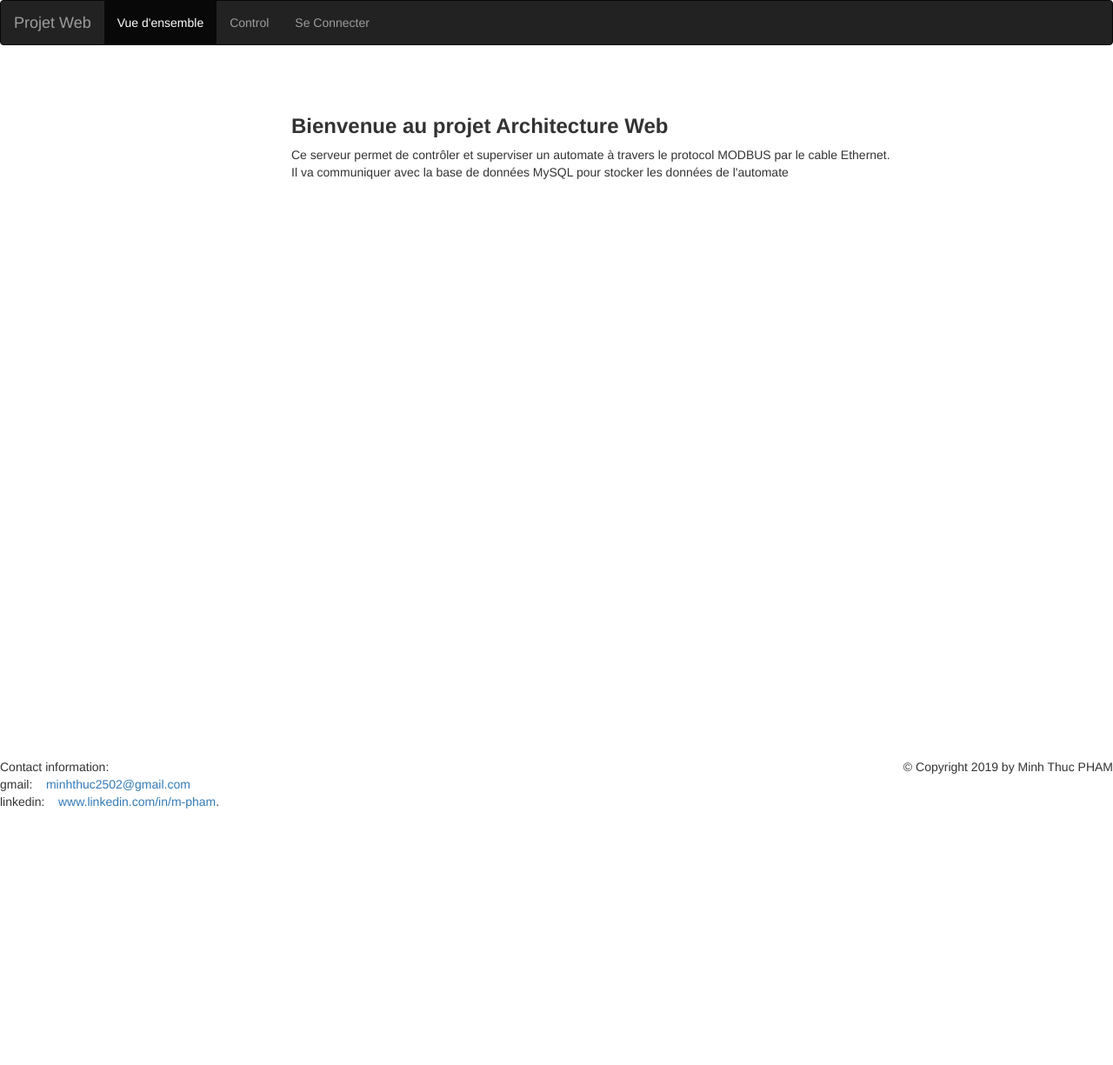
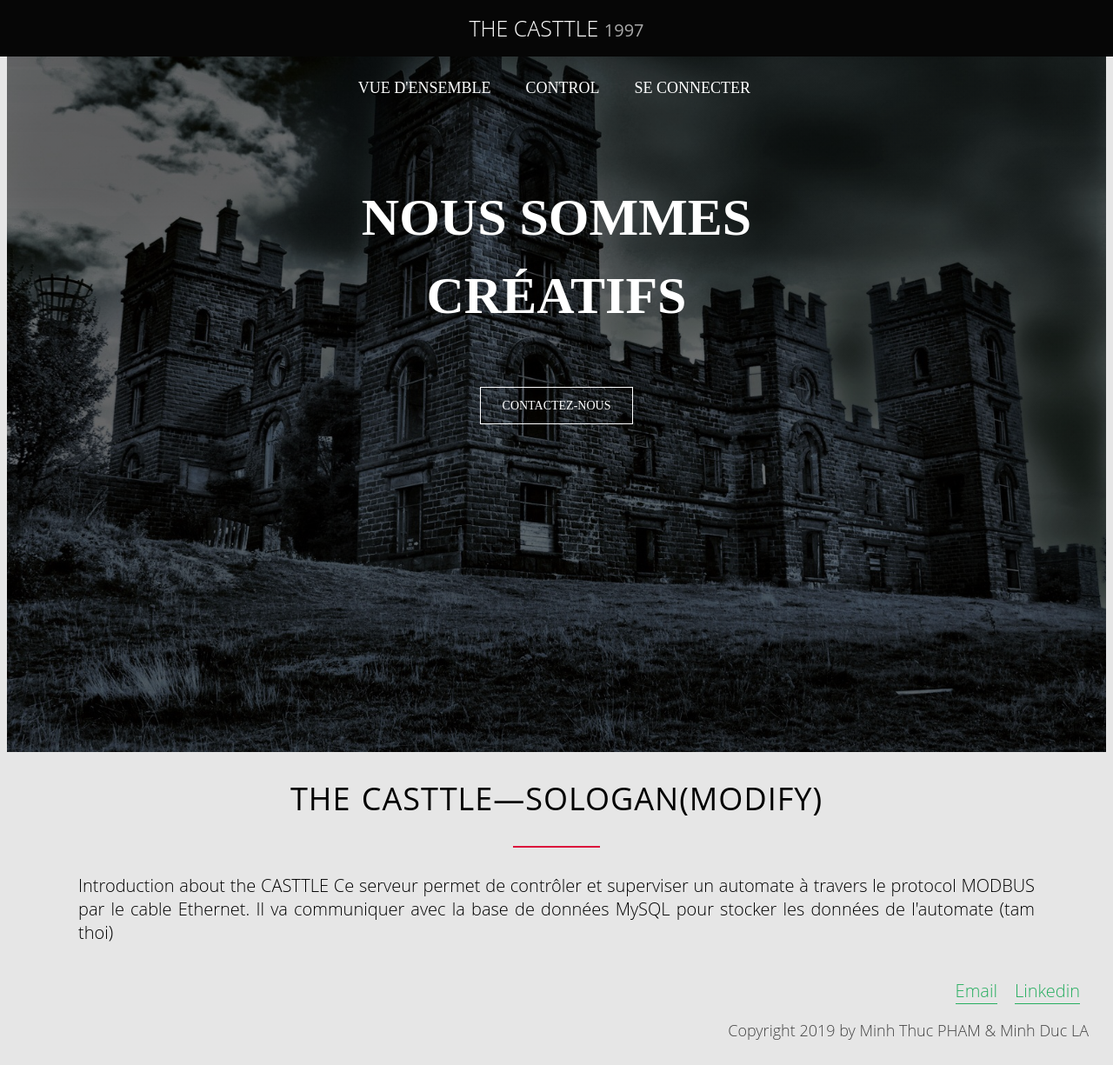
Before and after one commit to minhthuc2502/ACAD-AWAEI, a PHP site: page / in a window 1280 px wide. Shown: the whole page at 87% size. Before the commit the page ends 930 px from the top, so only its background shows below. Run offline with PHP 8.4, Linux system fonts and the light colour scheme.

Commit message:
home page update
Home page update

```diff
--- a/index.php
+++ b/index.php
@@ -7,67 +7,44 @@
         <meta name="viewport" content="width=device-width, initial-scale=1.0">
         <title>PROJET WEB</title>
         <link rel="icon" href="https://i.imgur.com/RjQxEiC.png">
-        <link rel="stylesheet" href="https://maxcdn.bootstrapcdn.com/bootstrap/3.4.0/css/bootstrap.min.css">
-        <script src="https://code.jquery.com/jquery-3.3.1.slim.min.js" integrity="sha384-q8i/X+965DzO0rT7abK41JStQIAqVgRVzpbzo5smXKp4YfRvH+8abtTE1Pi6jizo" crossorigin="anonymous"></script>
-        <script src="https://ajax.googleapis.com/ajax/libs/jquery/3.4.1/jquery.min.js"></script>
-        <script src="https://maxcdn.bootstrapcdn.com/bootstrap/3.4.0/js/bootstrap.min.js"></script>
+        <link rel="stylesheet" href="mainstyle.css" />
     </head>
 
     <body>
-        <nav class="navbar navbar-inverse">
-            <div class="container-fluid">
-                <div class="navbar-header">
-                    <a class="navbar-brand" href="#">Projet Web</a>
-                </div>
-                <div class="collapse navbar-collapse" id="navbarMain">
-                    <ul class="nav navbar-nav">
-                        <li class="active"><a href="#" id="vueEnsemble">Vue d'ensemble</a></li>
-                        <li><a href="#" id="control">Control</a></li>
-                        <li><a href="#" id="connexion">Se Connecter</a></li>
-                    </ul>
-                </div>
-            </div>
-        </nav>
-        <div class="container" id="containerMain" style="height:100vh;width:auto;">
-            <div class = "row p-t-3">
-                    <div class = "col-sm-3">
-                    </div>
-                    <div class = "col-sm-7">
-                            <br>
-                            <br>
-                            <h3><b>Bienvenue au projet Architecture Web</b></h3>
-                            <p>
-                                Ce serveur permet de contrôler et superviser un automate à travers le protocol MODBUS par le cable Ethernet.<br>
-                                Il va communiquer avec la base de données MySQL pour stocker les données de l'automate<br>
-                                <br><br>
-                                <br>
-                            </p>
-                    </div>
+        <!-- Header -->
+        <div>
+            <header id="header" class="alt">
+                <div class="logo"><a href="index.php">THE CASTTLE <span>1997</span></a><div>
+            </header>
+        </div>
+        <div id="mainBody">
+            <nav id="nav-bar">
+                <ul class="main-nav">
+                    <li><a href="vueEnsemble.html">Vue d'ensemble</a></li>
+                    <li><a href="about.php">Control</a></li>
+                    <li><a href="login.php">Se Connecter</a></li>
+                </ul>
+            </nav>
+            <div class="welcome-text">
+                <h1>Nous sommes créatifs</h1>
+                <a href="#footpage">Contactez-nous</a>
             </div>
         </div>
-        <footer style="float:left">
-                <p>Contact information:<br>
-                    gmail:&nbsp;&nbsp;&nbsp;&nbsp;<a href="mailto:minhthuc2502@gmail.com">minhthuc2502@gmail.com</a><br>
-                    linkedin:&nbsp;&nbsp;&nbsp;&nbsp;<a href="http://www.linkedin.com/in/m-pham">www.linkedin.com/in/m-pham</a>.
+        <section class="section-main" id='features'>
+            <div class="row">
+                <h2>THE CASTTLE&mdash;SOLOGAN(MODIFY)</h2>
+                <p class="introduction">
+                    Introduction about the CASTTLE  Ce serveur permet de contrôler et superviser un automate à travers le protocol MODBUS par le cable Ethernet.
+                    Il va communiquer avec la base de données MySQL pour stocker les données de l'automate (tam thoi)
                 </p>
-        </footer>
-        <footer style="float:right">&copy; Copyright 2019 by Minh Thuc PHAM</footer>
-    </body>
-    <script>
-            $('#vueEnsemble').click(
-                function(){
-                    document.getElementById('containerMain').innerHTML =    '<iframe src="vueEnsemble.html" style="height:100%; width:100%;border:hidden "></iframe>';
-                }
-            );
-            $('#control').click(
-                function(){
-                    document.getElementById('containerMain').innerHTML = '<iframe src="about.php" style="height:100%; width:100%;border:hidden "></iframe>';
-                }
-            );
-            $('#connexion').click(
-                function(event){
-                    document.getElementById('containerMain').innerHTML = '<iframe src="login.php" style="height:100%; width:100%;border:hidden "></iframe>';
-                }
-            );
-    </script>
+            </div>
+        </section>
+            <footer id="footpage">
+                <ul>
+                    <li><a href="mailto:minh.pham@insa-cvl.fr">Email</a></li>
+                    <li><a href="http://www.linkedin.com/in/m-pham">Linkedin</a></li>
+                </ul>
+                <span> Copyright 2019 by Minh Thuc PHAM & Minh Duc LA</span>
+            </footer>
+        </body>
     </html>
--- a/mainstyle.css
+++ b/mainstyle.css
@@ -1,86 +1,230 @@
-body {
-    color: #333333;
-    font-family: Arial;
-    max-width: 1300px;
-    margin: 0 auto;
-    padding: 0 16px;
-
-    display: flex;
-    flex-direction: column;
-    min-height: 100vh;
-    background-size: cover;
-
+/* ----------------------------------------------------- */
+/* header for page + logo*/
+/* ----------------------------------------------------- */
+#header {
+    background: rgba(0, 0, 0, 0.975);
+    color: #a6a6a6;
+    cursor: default;
+    height: 3.25em;
+    left: 0;
+    line-height: 3.25em;
+    position: fixed;
+    text-align: center;
+    top: 0;
+    width: 100%;
+    z-index: 10001;
 }
 
-.main-content {
-    flex-grow: 1;
+#header > .logo {
+    display: inline-block;
+    height: inherit;
+    line-height: inherit;
+    margin: 0;
+    padding: 0;
+    position: relative;
+    top: 0;
 }
 
-footer {
-    color: #888888;
-    border-top: 3px solid #eeeeee;
-    margin-top: 16px;
-    padding: 16px 0;
-}
-
-header {
-    margin-top: 16px;
-    margin-bottom: 48px;
-}
-
-h1 {
-    font-size: 64px;
-    margin-top: 32px;
-    margin-bottom: 16px;
-}
-
-header a {
-    color: #888888;
-    margin-right: 16px;
+#header > .logo a {
+    font-size: 1.25em;
+    color: #FFF;
     text-decoration: none;
 }
 
-.portrait{
-    width: 250px;
+    #header > .logo a:hover {
+        color: rgba(255, 255, 255, 0.65);
+    }
+
+#header > .logo span {
+    font-weight: 400;
+    font-size: .8em;
+    color: rgba(255, 255, 255, 0.65);
 }
 
-.container {
+.welcome-text{
     position: absolute;
-    right: 20px;
-    top: 20px;
-}
-
-input {
-    border: 1px solid #cccccc;
-    padding: 8px;
-}
-
-button {
-    cursor: pointer;
-    border: 1px solid #888888;
-    background: #888888;
-    color: white;
-    padding: 8px;
-}
-
-table, th, td {
-    padding: 15px;
-    border-collapse: collapse;
-    border: 1px solid black;
-}
-
-tbody {
-    text-align: left;
-}
-
-tfoot{
+    width: 500px;
+    height: 300px;
+    margin-top: 100px;
     text-align: center;
 }
 
-#message-1 {
-    font-weight: bold;
+.welcome-text h1{
+    text-align: center;
+    color: #ffffff;
+    text-transform: uppercase;
+    display: inline-block;
+    font-size: 60px;
+}
+.welcome-text a {
+    border: 1px solid #ffffff;
+    padding: 10px 25px;
+    text-decoration:none;
+    text-transform: uppercase;
+    font-size: 14px;
+    margin-top: 20px;
+    display: inline-block;
+    color: #FFF
+}
+.welcome-text a:hover{
+    background: #FFF;
+    color: #333;
+}
+/* ----------------------------------------------------- */
+/* tag a link*/
+/* ----------------------------------------------------- */
+#mainBody{
+    background-image: linear-gradient(rgba(0, 0, 0, 0.493),rgba(0, 0, 0, 0.493)), url(img/casttleBackground.jpg);
+    background-size: cover;
+    background-position: center;
+    height: 100vh;
+    background-attachment: fixed;
+    display: flex;
+    justify-content: space-around;
+    font: 15px/1.5 'PT Sans', serif;
+    margin-top: 4.3em;
+    width: 100%;
+    text-align: center;
+}
+#mainbody ul{
+    text-align: center;
 }
 
-#message-2 {
-    font-weight: bold;
+#nav-bar {
+    margin-top: -40px;
+    margin-left: -80px;
+    width:100%;
+    display: flex;
+    flex-direction: column;
+    align-items: center;
+    text-align: center;
+    padding: 0 50px;
 }
+/* Main nav */
+nav {
+    font-weight: 400;
+}
+
+.main-nav {
+    list-style: none;
+    display: flex;
+    flex-direction: row;
+    justify-content: space-around;
+    margin-top: 63px;
+    margin-right: 5px;
+}
+
+.main-nav li {
+    display: inline-block;
+    margin-left: 40px;
+}
+
+.main-nav li a:link,
+.main-nav li a:visited {
+    padding: 8px 0;
+    color: #ffffff;
+    text-decoration: none;
+    text-transform: uppercase;
+    font-size: 120%;
+    border-bottom: 2px solid transparent;
+    transition: border-bottom 0.2s;
+}
+
+.main-nav li a:hover,
+.main-nav li a:active{
+    border-bottom: 2px solid #27ae60;
+}
+
+/* ------ LINKS FOOTER------ */
+
+footer a:link,
+footer a:visited {
+    color: #27ae60;
+    text-decoration: none;
+    padding-bottom: 1px;
+    border-bottom: 1px solid #27ae60;
+    -webkit-transition: border-bottom 0.2s, color 0.2s;
+    transition: border-bottom 0.2s, color 0.2s;
+}
+
+footer a:hover,
+footer a:active {
+    color: #555555;
+    border-bottom: 1px solid transparent;
+}
+/* ----------------------------------------------------- */
+/* main body */
+/* ----------------------------------------------------- */
+
+body {
+    background-color: #e6e6e6;
+    font-family: 'Open Sans', sans-serif;
+    font-weight: 300;
+    font-size: 20px;
+    text-rendering: optimizeLegibility;
+}
+
+h2 {
+    font-size: 180%;
+    word-spacing: 2px;
+    text-align: center;
+    margin-bottom: 30px;
+    letter-spacing: 1px;
+    font-weight: 400;
+}
+
+h2:after {
+    display: block;
+    height: 2px;
+    background-color:crimson;
+    content: " ";
+    width: 100px;
+    margin: 0 auto;
+    margin-top: 30px;
+}
+p {
+    margin: 0 20px;
+    text-align: justify;
+}
+
+.section-features {
+    background-color: #e6e6e6;
+}
+
+.section-main {
+    padding: 0;
+    background-color: #e6e6e6;
+}
+
+.row {
+    max-width: 1140px;
+    width: 100%;
+    margin: 0 auto;
+}
+
+/* ----------------------------------------------------- */
+/* footer */
+/* ----------------------------------------------------- */
+footer {
+
+    background-color: #e6e6e6;
+    padding: 20px;
+}
+
+footer ul {
+    display: flex;
+    justify-content: flex-end;
+}
+
+footer ul li {
+    list-style: none;
+    padding: 0 10px;
+}
+
+footer span {
+    margin-top: 5px;
+    display: flex;
+    justify-content: flex-end;
+    font-size: 0.9em;
+    color: #444;
+}
```
Also changed, not shown: img/casttleBackground.jpg (added).
